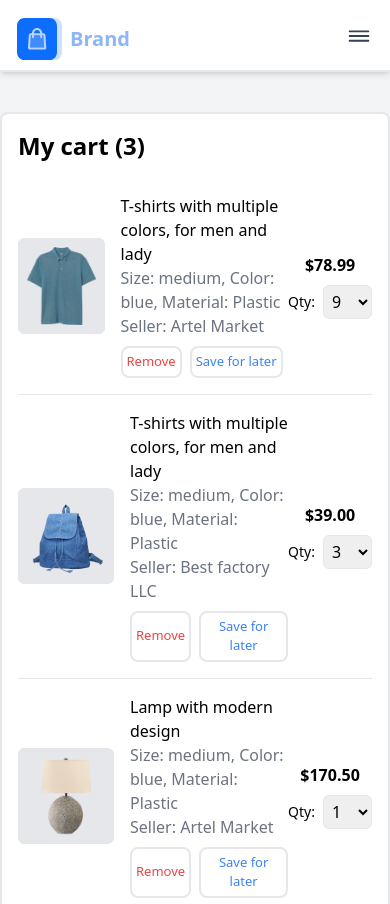
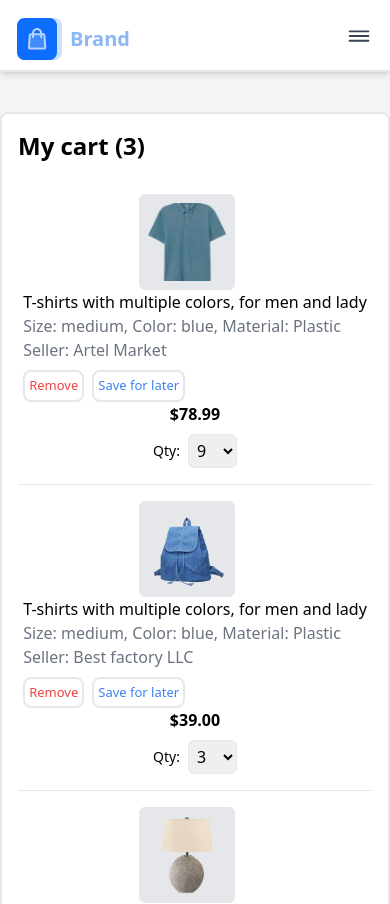
Before and after one commit to umarimran1234/E-Commerce-Project, a Next.js app: page /fourth-page in a window 390 px wide. Shown: the top 904 px of the page. Built offline with nearby package versions, Linux system fonts and the light colour scheme.

Commit message:
Made fourth page pixel perfect

```diff
--- a/src/app/fourth-page/ShoppingCart.tsx
+++ b/src/app/fourth-page/ShoppingCart.tsx
@@ -67,7 +67,7 @@ const ShoppingCart = () => {
                 <div className="w-full bg-white border-2 p-4 rounded-lg shadow-md">
                     <h2 className="text-2xl font-semibold mb-4">My cart ({cartItems.length})</h2>
                     {cartItems.map((item) => (
-                        <div key={item.id} className="flex items-center border-b py-4">
+                        <div key={item.id} className="flex md:flex-row flex-col items-center border-b py-4">
                             <Image
                                 src={item.image}
                                 alt={item.name}
@@ -83,7 +83,7 @@ const ShoppingCart = () => {
                                 <p className="text-gray-500">Seller: {item.seller}</p>
                                 <div className="flex mt-2 space-x-2">
                                     <button className="text-red-500 border-2 text-[13px] font-medium rounded-lg p-1">Remove</button>
-                                    <button className="text-blue-500 text-[13px] font-medium border-2 rounded-lg p-1">Save for later</button>
+                                    <button className="text-blue-500 border-2 text-[13px] font-medium rounded-lg p-1 w-max">Save for later</button>
                                 </div>
                             </div>
                             <div className="flex flex-col items-center space-y-2">
```
